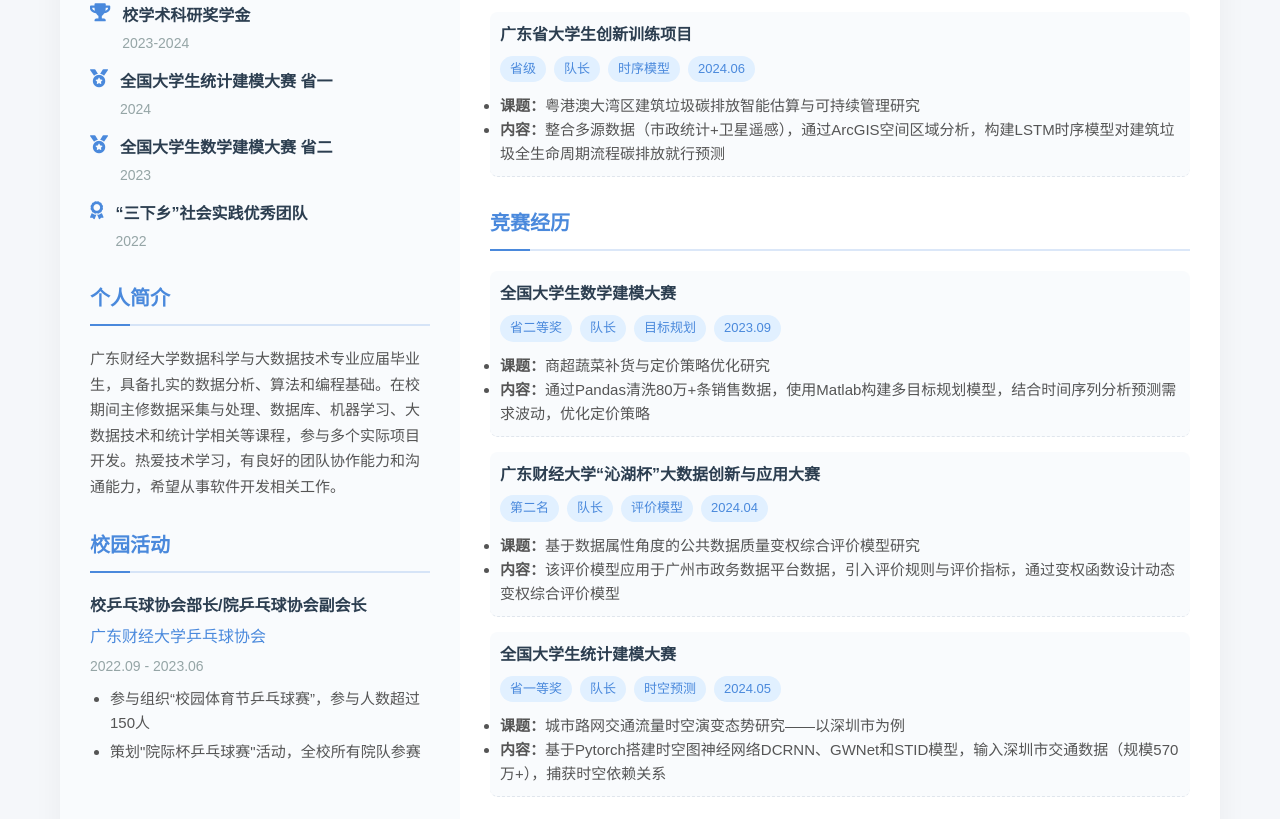
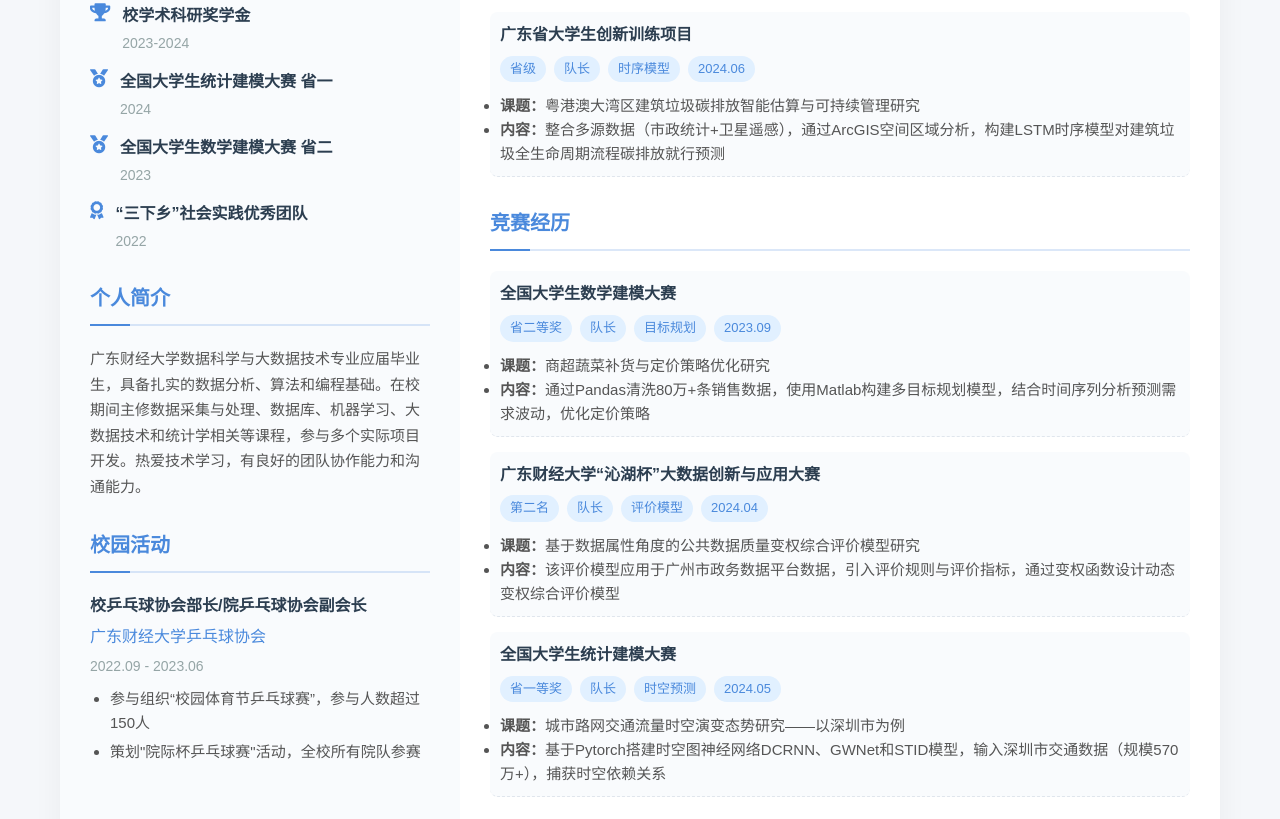
Before and after one commit to blueeed03/blueeed03.github.io, a plain HTML site: page index.html in a window 1280 px wide. Shown: the part 1396-2215 px from the top of the page. Drawn offline with Linux system fonts and the light colour scheme.

Commit message:
Update index.html

```diff
--- a/index.html
+++ b/index.html
@@ -557,7 +557,7 @@
                     <div class="section">
                         <h3 class="section-title">个人简介</h3>
                         <p style="color: #555; font-size: 15px; line-height: 1.7;">
-                            广东财经大学数据科学与大数据技术专业应届毕业生，具备扎实的数据分析、算法和编程基础。在校期间主修数据采集与处理、数据库、机器学习、大数据技术和统计学相关等课程，参与多个实际项目开发。热爱技术学习，有良好的团队协作能力和沟通能力，希望从事软件开发相关工作。
+                            广东财经大学数据科学与大数据技术专业应届毕业生，具备扎实的数据分析、算法和编程基础。在校期间主修数据采集与处理、数据库、机器学习、大数据技术和统计学相关等课程，参与多个实际项目开发。热爱技术学习，有良好的团队协作能力和沟通能力。
                         </p>
                     </div>
 
```
